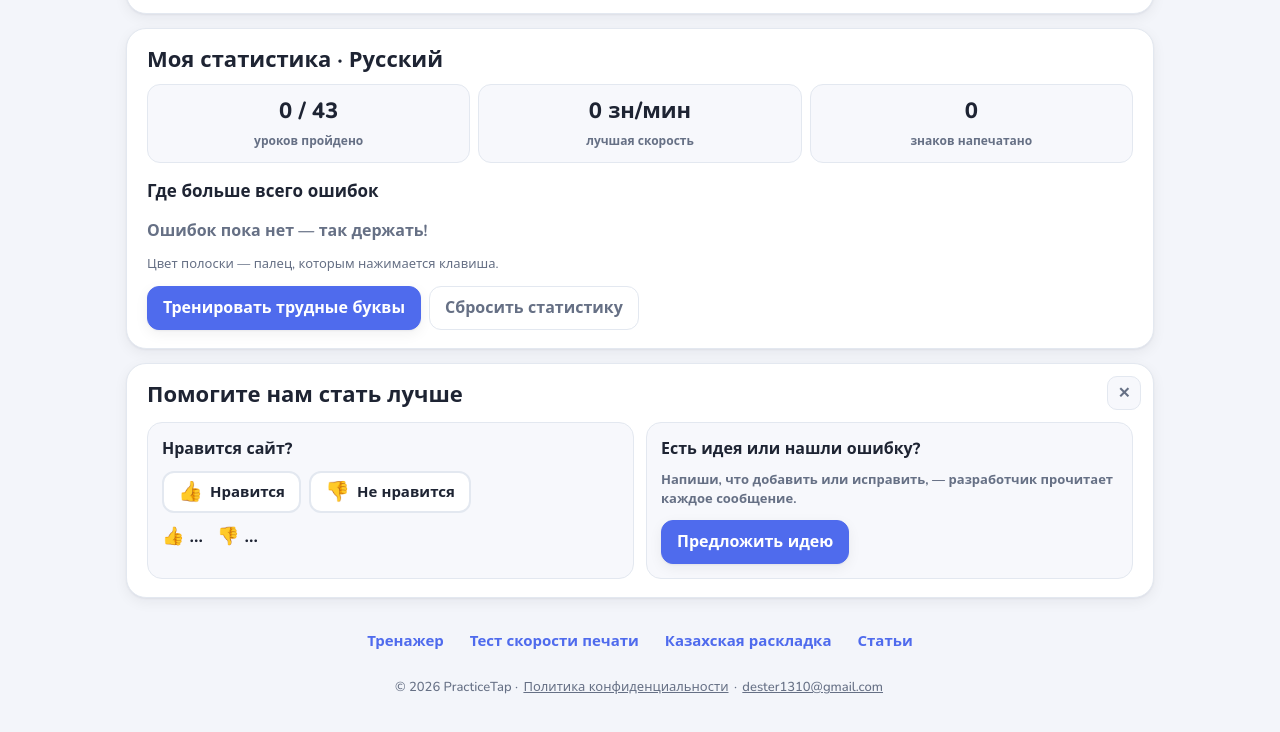
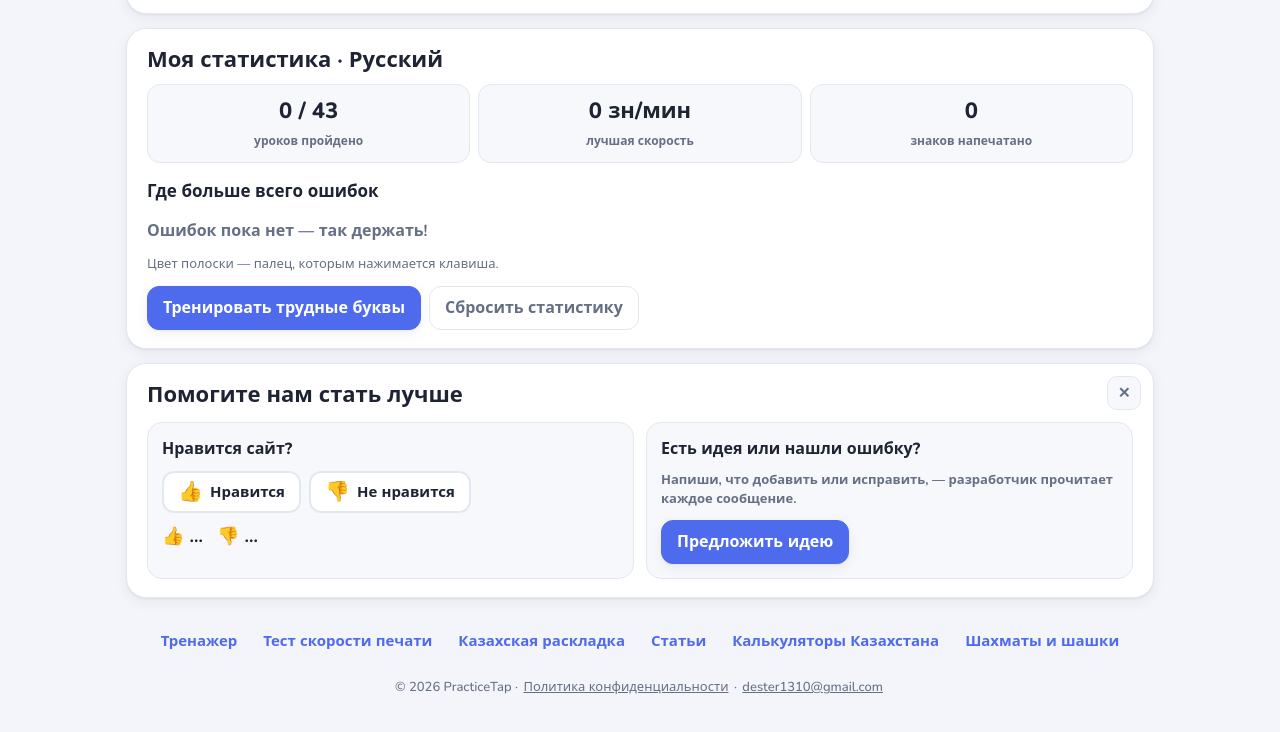
Before and after one commit to Nursich228/Nursich228.github.io, a plain HTML site: page index.html in a window 1280 px wide. Shown: the part 1127-1859 px from the top of the page. Drawn offline with nearby package versions, Linux system fonts and the light colour scheme; no server answers.

Commit message:
Ссылки на другие сайты PracticeTap в подвале
Co-Authored-By: Claude Opus 5.5 <noreply@anthropic.com>
Claude-Session: https://claude.ai/code/session_01VPT2mDJHD5ibdwsBE19oAR

```diff
--- a/index.html
+++ b/index.html
@@ -187,7 +187,7 @@
 
   <div class="ad-slot" id="ad-bottom"><!-- Рекламный блок №2 (низ): сюда вставите код блока --></div>
 
-  <footer class="fade-on-focus"><nav class="foot-nav"><a href="/" data-i="navMain">Тренажер</a><a href="/test-skorosti/" data-i="navTest">Тест скорости печати</a><a href="/kazakh/" data-i="navKz">Казахская раскладка</a><a href="/stati/" data-i="navArticles">Статьи</a></nav>© <span id="year">2026</span> PracticeTap · <a href="/privacy.html" data-i="footerPrivacy">Политика конфиденциальности</a> · <a href="mailto:dester1310@gmail.com">dester1310@gmail.com</a><span id="rateWrap" hidden> · <button class="link-btn" id="btnShowFb" type="button" data-i="rateSite">Оценить сайт</button></span></footer>
+  <footer class="fade-on-focus"><nav class="foot-nav"><a href="/" data-i="navMain">Тренажер</a><a href="/test-skorosti/" data-i="navTest">Тест скорости печати</a><a href="/kazakh/" data-i="navKz">Казахская раскладка</a><a href="/stati/" data-i="navArticles">Статьи</a><a href="https://calc.practicetap.com/">Калькуляторы Казахстана</a><a href="https://chess.practicetap.com/ru/">Шахматы и шашки</a></nav>© <span id="year">2026</span> PracticeTap · <a href="/privacy.html" data-i="footerPrivacy">Политика конфиденциальности</a> · <a href="mailto:dester1310@gmail.com">dester1310@gmail.com</a><span id="rateWrap" hidden> · <button class="link-btn" id="btnShowFb" type="button" data-i="rateSite">Оценить сайт</button></span></footer>
 </div>
 
 <!-- ===== Окно с результатом ===== -->
```
Also changed, not shown: kazakh/index.html (+1 -1 lines), test-skorosti/index.html (+1 -1 lines).
